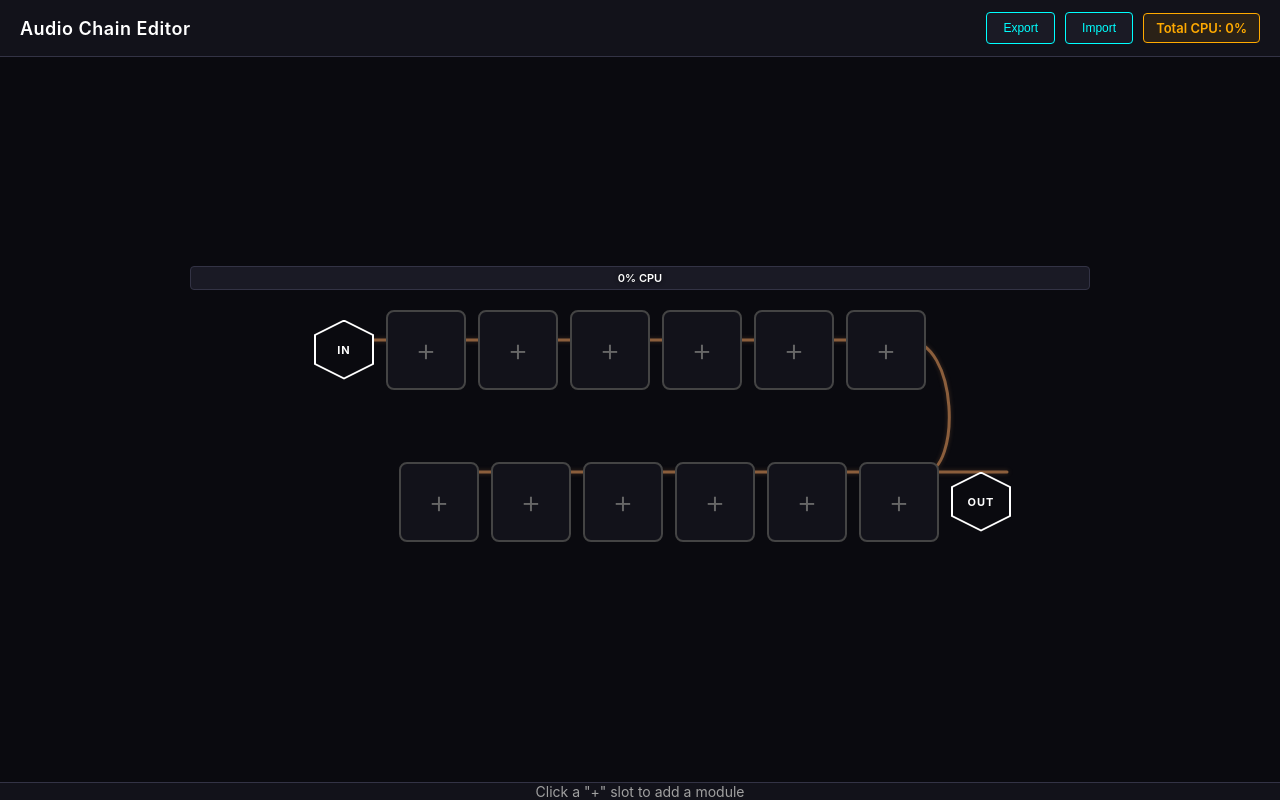
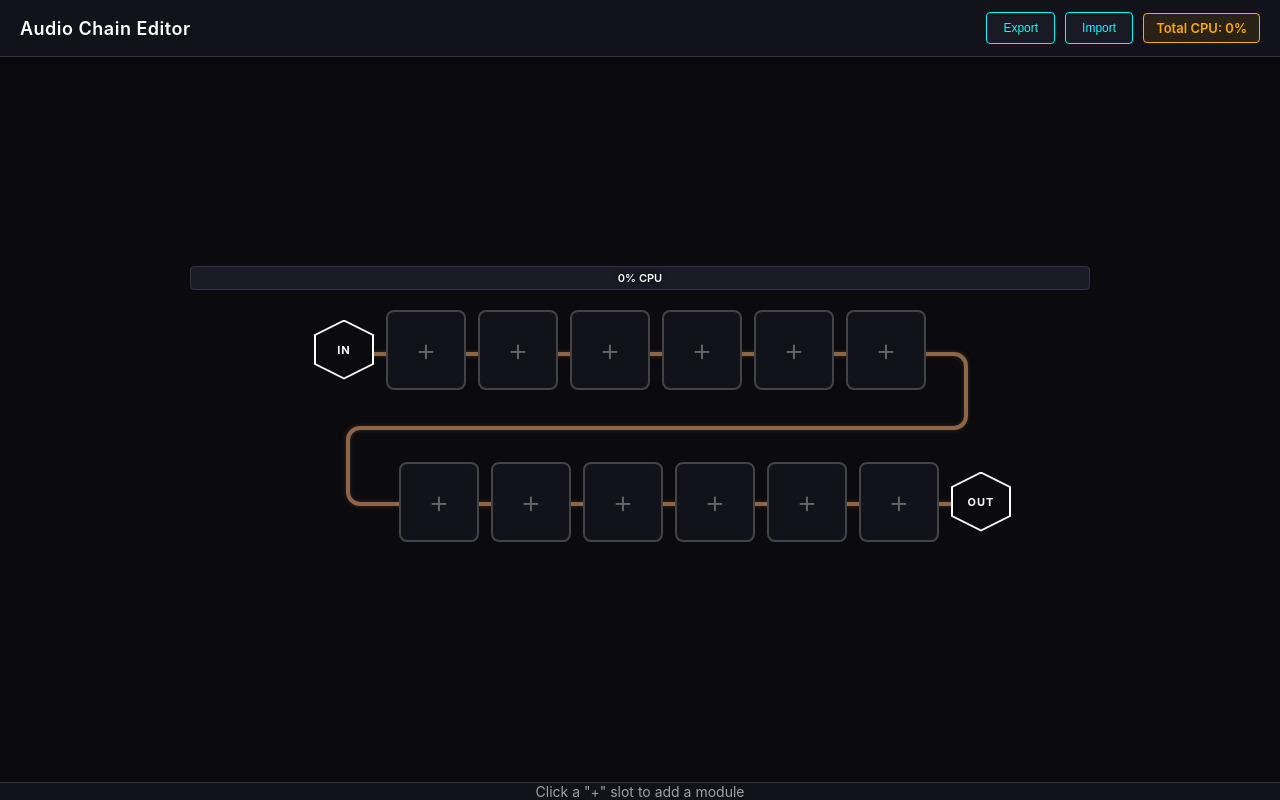
Before and after one commit to Piranha81/AmperoChain, a React (Vite) app: page / in a window 1280 px wide. Built offline with nearby package versions, Linux system fonts and the light colour scheme.

Commit message:
Path svg fixed

```diff
--- a/src/components/ChainDisplay.tsx
+++ b/src/components/ChainDisplay.tsx
@@ -22,9 +22,18 @@ export default function ChainDisplay({ slots, onSlotClick, onRemoveBlock, totalW
       <div className="chain-wrapper">
         <svg className="chain-svg" viewBox="0 0 1200 264" preserveAspectRatio="xMidYMid meet">
           <path
-            d="M 324 30 L 406 30 L 498 30 L 590 30 L 682 30 L 774 30 L 866 30 C 920 30, 920 162, 885 162 L 793 162 L 701 162 L 609 162 L 517 162 L 425 162 L 967 162"
-            className="gold-line"
-          />
+            d="
+              M 300 44
+              H 914
+              A 12 12 0 0 1 926 56
+              V 106
+              A 12 12 0 0 1 914 118
+              H 320
+              A 12 12 0 0 0 308 130
+              V 182
+              A 12 12 0 0 0 320 194
+              H 950"
+            className="gold-line" fill="none" />
         </svg>
 
         <div className="chain-content">
--- a/src/index.css
+++ b/src/index.css
@@ -5,7 +5,7 @@
   --neon-cyan: #00ffff;
   --neon-magenta: #ff00ff;
   --neon-amber: #ffaa00;
-  --gold-line: #8b5e3c;
+  --gold-line: #8f6547;
   --text-primary: #ffffff;
   --text-secondary: #a0a0a0;
   --border-color: #333345;
@@ -177,7 +177,7 @@ body {
 .gold-line {
   fill: none;
   stroke: var(--gold-line);
-  stroke-width: 3;
+  stroke-width: 4;
   stroke-linecap: round;
   stroke-linejoin: round;
   filter: drop-shadow(0 0 2px rgba(139, 94, 60, 0.4));
```
